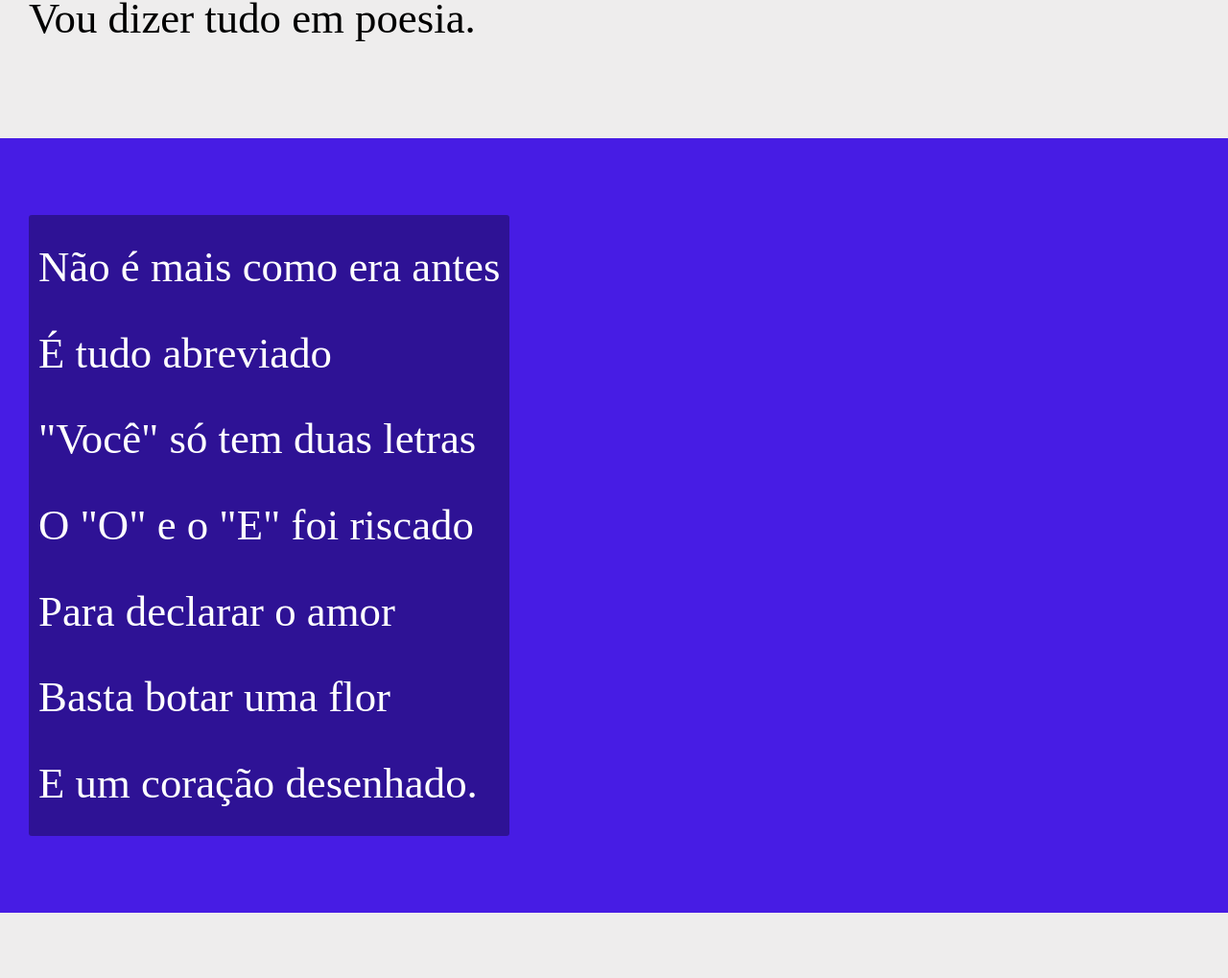
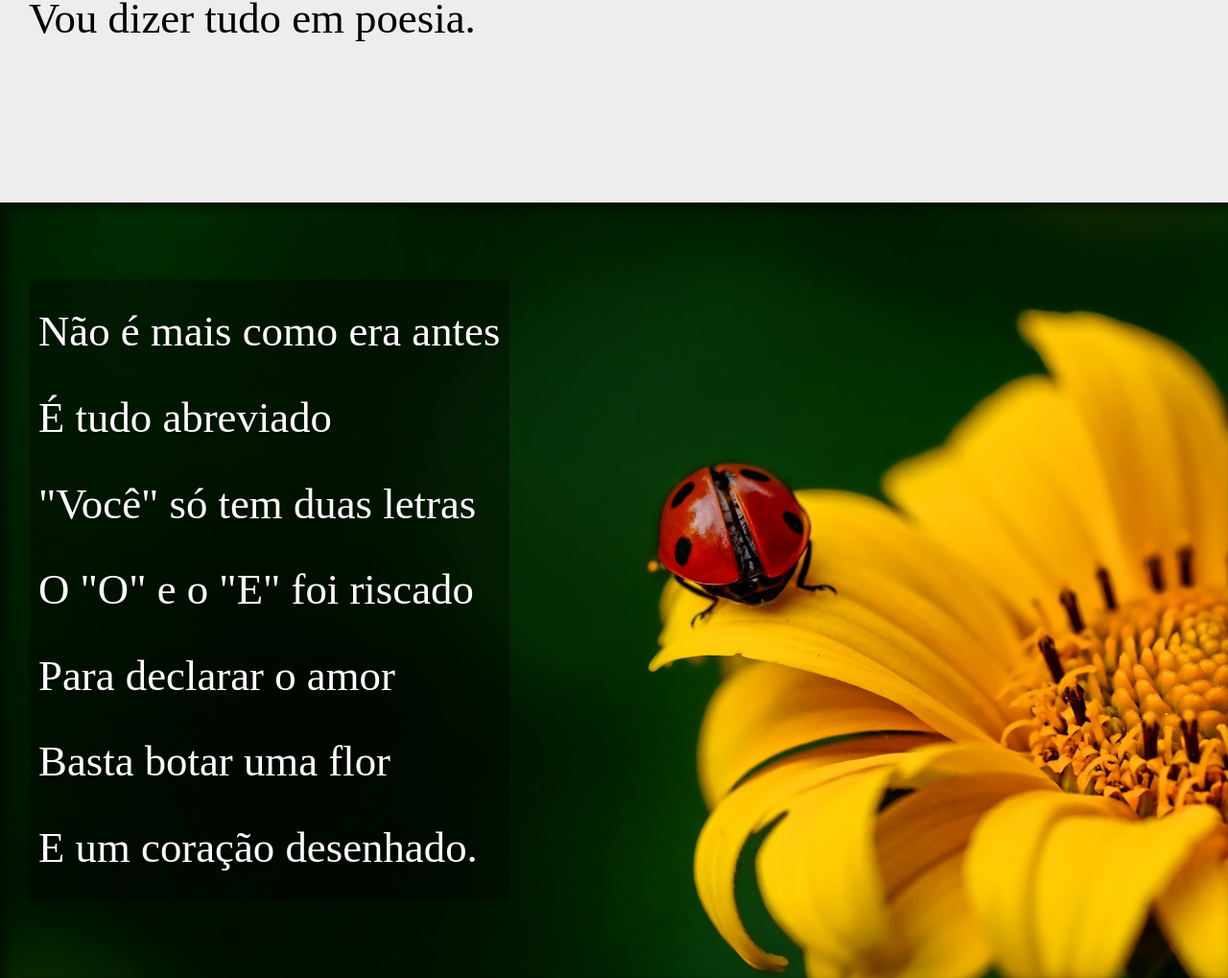
Before and after one commit to GermanoManoel/html-css, a plain HTML site: page Desafios/desafio5/home.html in a window 1280 px wide. Shown: the part 958-1977 px from the top of the page at 96% size. Drawn offline with Linux system fonts and the light colour scheme; a web font is replaced by a local one.

Commit message:
atualizado

```diff
--- a/Desafios/desafio5/css/style.css
+++ b/Desafios/desafio5/css/style.css
@@ -63,24 +63,45 @@ section{
     font-size: 3.5vw;
 }
 
+section > p{
+    padding-bottom: 1.5em;
+}
+
 section.normal{
     background-color: rgb(238, 237, 237);
+
+}
+
+section.imagem > p{
+    background-color: rgba(0, 0, 0, 0.349);
+    border-radius: 3px;
+    padding: 10px;
+    display: inline-block;
+    padding: 10px;
+    text-shadow: 1px 3px 0px rgba(0, 0, 0, 0.384);
 
 }
 
 section.imagem{
     background-color: rgb(71, 28, 228);
     color:white;
+    box-shadow: inset 6px 6px 13px 0px rgba(0, 0, 0, 0.514);
+    background-size: cover;
+
 }
 
-section.imagem >p{
-    background-color: rgba(0, 0, 0, 0.349);
-    border-radius: 3px;
-    padding: 10px;
-    display: inline-block;
-    padding: 10px;
+section#img1{
+    background-image: url(../imagens/background001.jpg);
+    background-position: right center;
+    background-attachment: fixed;
+
 }
 
+section#img2{
+    background-image: url(../imagens/background002.jpg);
+    background-position: center center;
+    background-attachment: fixed;
+}
 
 footer{
     background-color: black;
--- a/Desafios/desafio5/home.html
+++ b/Desafios/desafio5/home.html
@@ -30,7 +30,7 @@
         </p>
     </section>
 
-    <section class="imagem">
+    <section id="img1" class="imagem">
             <p>
                 Não é mais como era antes <br>
                 É tudo abreviado <br>
@@ -65,7 +65,7 @@
             </p>
     </section>
 
-    <section class="imagem">
+    <section id="img2" class="imagem">
 
             <p>
                 Tenho saudade das cartas <br>
```
